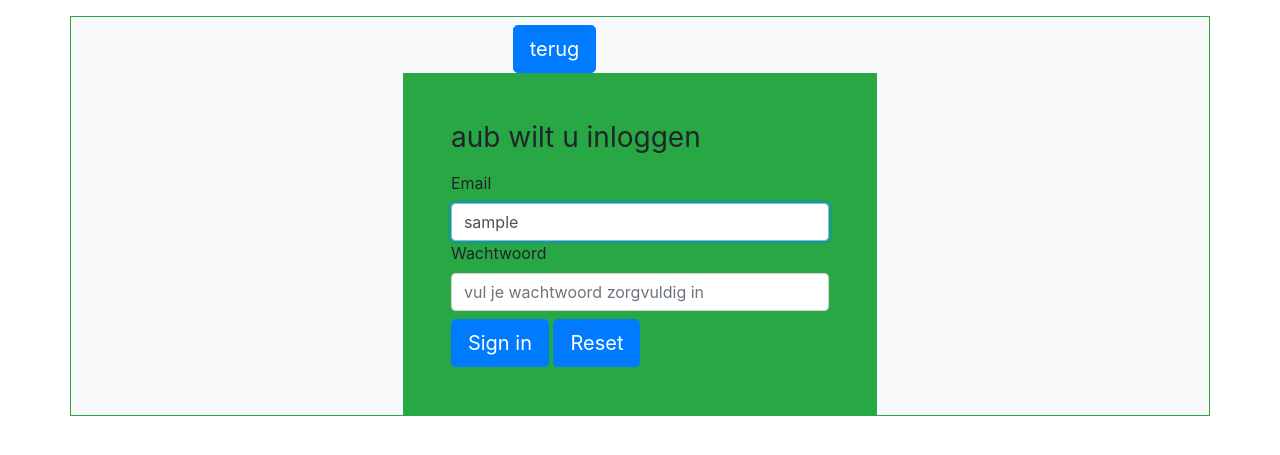
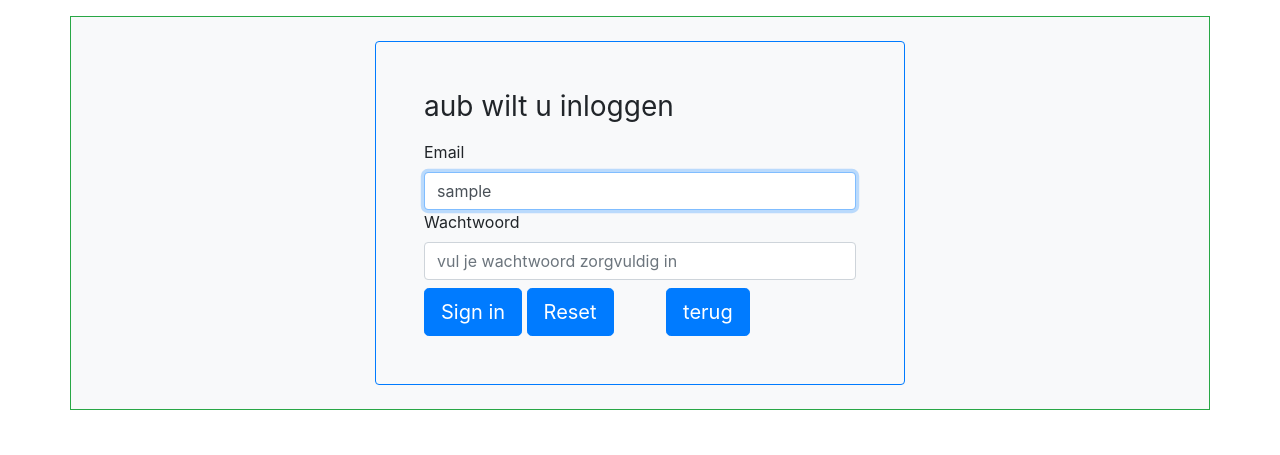
Before and after one commit to vanhensbergen/smoelenboek, a Symfony app: template templates/security/login.html.twig in a window 1280 px wide. Shown: the top 455 px of the page. Run offline with Twig, Linux system fonts and the light colour scheme; the template is opened without the code that fills it: most values are stand-ins (such as "Sample title", 1, 10 or a date in 2020); some libraries are stand-ins or nearby versions.

Commit message:
versie 28 minor view code update

```diff
--- a/templates/security/login.html.twig
+++ b/templates/security/login.html.twig
@@ -3,11 +3,9 @@
 {% block title %}Log in!{% endblock %}
 
 {% block body %}
-    <div class="row justify-content-center">
-       <div class="col-3"><a href="{{ path('visitor_home') }}"><button class="btn btn-lg btn-primary mt-2">terug</button></a></div>
-    </div>
-    <div class="row justify-content-center">
-        <form action="{{ path('app_login') }}"  method="post" class="col-5 bg-success p-5 ">
+
+    <div class="row justify-content-center m-4">
+        <form action="{{ path('app_login') }}"  method="post" class="col-6 bg-light p-5 border border-primary rounded">
             {% if error %}
                 <div class="alert alert-danger">{{ error.messageKey|trans(error.messageData, 'security') }}</div>
             {% endif %}
@@ -42,9 +40,10 @@
             <button class="btn btn-lg btn-primary mt-2" type="submit">
                 Sign in
             </button>
-            <button class="btn btn-lg btn-primary mt-2" type="reset">
+            <button class="btn btn-lg btn-primary mt-2 mr-4" type="reset">
                 Reset
             </button>
+            <a href="{{ path('visitor_home') }}"><button class="btn btn-lg btn-primary mt-2 ml-4">terug</button></a>
         </form>
     </div>
 
```
